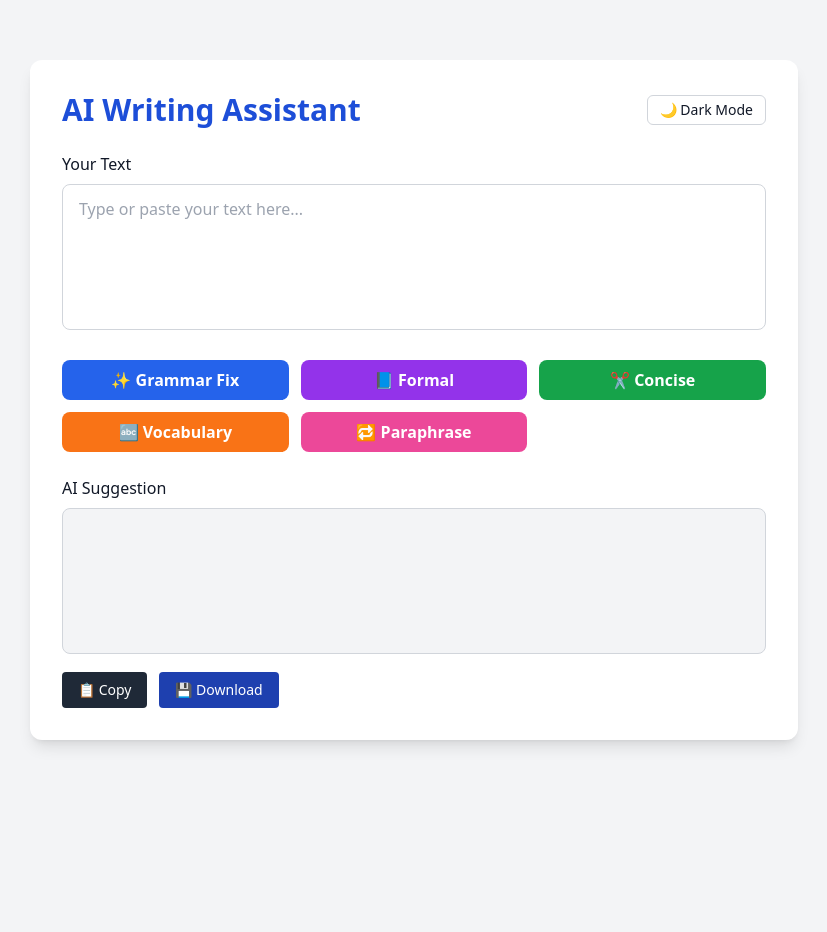
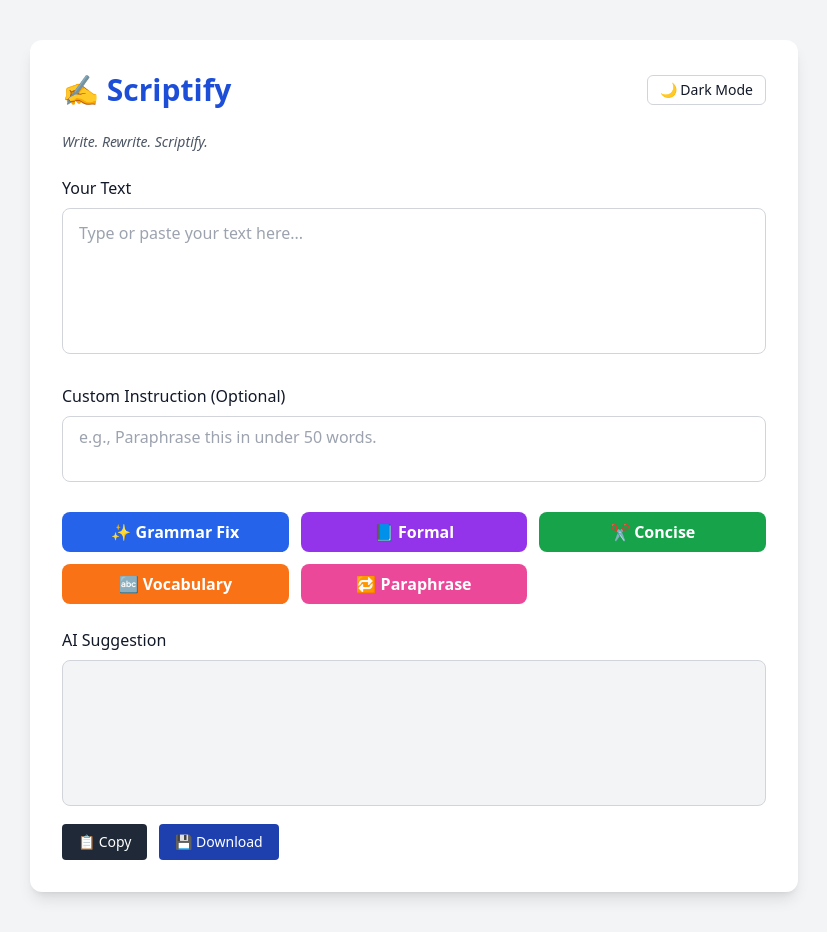
Before and after one commit to ArafathUIU/Scriptify-AI-Writing-Tool, a Flask app: page / in a window 1280 px wide. Shown: the whole page, without its empty margins (226-1053 px from the left). Before the commit the page ends 747 px from the top, so only its background shows below. Run offline with Flask 3, Linux system fonts and the light colour scheme; some libraries are stand-ins or nearby versions.

Commit message:
Added custom instruction feature + UI polish + branding (Scriptify)

```diff
--- a/app.py
+++ b/app.py
@@ -1,51 +1,95 @@
 from flask import Flask, render_template, request, jsonify
-from flask_cors import CORS
-from app.grammar_correction import correct_grammar
 from app.style_improvement import improve_text
 from app.paraphrasing import paraphrase_text
+import openai
+import os
+from dotenv import load_dotenv
+
+# Load environment variables
+load_dotenv()
+openai.api_key = os.getenv("OPENAI_API_KEY")
 
 app = Flask(__name__)
-CORS(app)  # Optional, allows cross-origin requests if needed
 
-@app.route("/")
-def index():
-    return render_template("index.html")
+# Home route
+@app.route('/')
+def home():
+    return render_template('index.html')
 
-@app.route("/correct", methods=["POST"])
+# Style improvement route
+@app.route('/improve', methods=['POST'])
+def improve():
+    data = request.get_json()
+    action = data.get('action')
+    text = data.get('text')
+    instruction = data.get('instruction', '').strip()
+
+    # If user provides custom instruction, redirect to /custom-instruction logic
+    if instruction:
+        return custom_instruction_internal(text, instruction)
+
+    improved_text = improve_text(text, action)
+    return jsonify({'result': improved_text})
+
+# Paraphrasing route
+@app.route('/paraphrase', methods=['POST'])
+def paraphrase():
+    data = request.get_json()
+    text = data.get('text')
+    instruction = data.get('instruction', '').strip()
+
+    # Paraphrasing also supports custom instruction
+    if instruction:
+        return custom_instruction_internal(text, instruction)
+
+    paraphrased_text = paraphrase_text(text)
+    return jsonify({'result': paraphrased_text})
+
+# Grammar correction route
+@app.route('/correct', methods=['POST'])
 def correct():
+    data = request.get_json()
+    text = data.get('text')
+    instruction = data.get('instruction', '').strip()
+
+    if instruction:
+        return custom_instruction_internal(text, instruction)
+
     try:
-        data = request.get_json()
-        text = data.get("text", "")
-        if not text:
-            return jsonify({"error": "No input text provided."}), 400
-        corrected_text = correct_grammar(text)
-        return jsonify({"corrected": corrected_text})
+        response = openai.ChatCompletion.create(
+            model="gpt-4o-mini",
+            messages=[
+                {"role": "user", "content": f"Please correct grammar and spelling:\n{text}"}
+            ],
+            temperature=0.4
+        )
+        result = response.choices[0].message['content'].strip()
+        return jsonify({'corrected': result})
     except Exception as e:
-        return jsonify({"error": str(e)}), 500
+        return jsonify({'error': f"OpenAI API error: {str(e)}"}), 500
 
-@app.route("/improve", methods=["POST"])
-def improve():
+# Explicit custom instruction route
+@app.route('/custom-instruction', methods=['POST'])
+def custom_instruction():
+    data = request.get_json()
+    text = data.get('text')
+    instruction = data.get('instruction')
+    return custom_instruction_internal(text, instruction)
+
+# Internal handler to avoid duplication
+def custom_instruction_internal(text, instruction):
     try:
-        data = request.get_json()
-        text = data.get("text", "")
-        action = data.get("action", "")
-        if not text or not action:
-            return jsonify({"error": "Text and action are required."}), 400
-        improved_text = improve_text(text, action)
-        return jsonify({"result": improved_text})
+        response = openai.ChatCompletion.create(
+            model="gpt-4o-mini",
+            messages=[
+                {"role": "user", "content": f"{instruction}\n{text}"}
+            ],
+            temperature=0.7
+        )
+        result = response.choices[0].message['content'].strip()
+        return jsonify({'result': result})
     except Exception as e:
-        return jsonify({"error": str(e)}), 500
+        return jsonify({'error': f"OpenAI API error: {str(e)}"}), 500
 
-
-@app.route("/paraphrase", methods=["POST"])
-def paraphrase():
-    try:
-        data = request.get_json()
-        text = data.get("text", "")
-        result = paraphrase_text(text)
-        return jsonify({"result": result})
-    except Exception as e:
-        return jsonify({"error": str(e)}), 500
-
-if __name__ == "__main__":
+if __name__ == '__main__':
     app.run(debug=True)
--- a/templates/index.html
+++ b/templates/index.html
@@ -3,7 +3,7 @@
 <head>
   <meta charset="UTF-8" />
   <meta name="viewport" content="width=device-width, initial-scale=1.0" />
-  <title>Writing Assistant</title>
+  <title>Scriptify – Write. Rewrite. Scriptify.</title>
   <script src="https://cdn.tailwindcss.com"></script>
   <style>
     textarea::placeholder {
@@ -21,25 +21,46 @@
       from { opacity: 0; transform: translateY(10px); }
       to { opacity: 1; transform: translateY(0); }
     }
+    .action-btn {
+      padding: 0.5rem 1rem;
+      font-weight: 600;
+      color: white;
+      border-radius: 0.5rem;
+      transition: background-color 0.2s;
+    }
   </style>
 </head>
 <body class="bg-gray-100 text-gray-900 min-h-screen flex items-center justify-center px-4 py-10">
   <div class="bg-white w-full max-w-3xl shadow-lg rounded-xl p-8 space-y-6 fade-in">
     <div class="flex justify-between items-center">
-      <h1 class="text-2xl sm:text-3xl font-bold text-blue-700">AI Writing Assistant</h1>
+      <h1 class="text-2xl sm:text-3xl font-bold text-blue-700">✍️ Scriptify</h1>
       <button id="toggleTheme" class="text-sm px-3 py-1 border border-gray-300 rounded-md hover:bg-gray-100">🌙 Dark Mode</button>
     </div>
+    <p class="text-sm text-gray-600 italic mb-2">Write. Rewrite. Scriptify.</p>
 
+    <!-- Input Text -->
     <div>
       <label for="inputText" class="block mb-2 font-medium">Your Text</label>
       <textarea
         id="inputText"
         rows="5"
         placeholder="Type or paste your text here..."
-        class="w-full border border-gray-300 rounded-lg px-4 py-3 resize-none"
+        class="w-full border border-gray-300 rounded-lg px-4 py-3 resize-none bg-white"
       ></textarea>
     </div>
 
+    <!-- Custom Instruction -->
+    <div>
+      <label for="customInstruction" class="block mb-2 font-medium">Custom Instruction (Optional)</label>
+      <textarea
+        id="customInstruction"
+        rows="2"
+        placeholder="e.g., Paraphrase this in under 50 words."
+        class="w-full border border-gray-300 rounded-lg px-4 py-2 resize-none bg-white"
+      ></textarea>
+    </div>
+
+    <!-- Action Buttons -->
     <div class="grid grid-cols-1 sm:grid-cols-2 md:grid-cols-3 gap-3">
       <button onclick="correctText()" class="action-btn bg-blue-600 hover:bg-blue-700">✨ Grammar Fix</button>
       <button onclick="improveTextStyle('formal')" class="action-btn bg-purple-600 hover:bg-purple-700">📘 Formal</button>
@@ -48,9 +69,11 @@
       <button onclick="improveTextStyle('paraphrase')" class="action-btn bg-pink-500 hover:bg-pink-600">🔁 Paraphrase</button>
     </div>
 
+    <!-- Feedback -->
     <div id="loading" class="text-center text-blue-600 font-medium hidden">Processing...</div>
     <div id="error" class="text-center text-red-500 font-medium hidden"></div>
 
+    <!-- Output -->
     <div>
       <label for="outputText" class="block mb-2 font-medium">AI Suggestion</label>
       <textarea
@@ -66,6 +89,7 @@
     </div>
   </div>
 
+  <!-- JavaScript -->
   <script>
     const body = document.body;
     const themeToggle = document.getElementById("toggleTheme");
@@ -107,6 +131,13 @@
       const output = document.getElementById("outputText");
       const loading = document.getElementById("loading");
       const error = document.getElementById("error");
+      const instruction = document.getElementById("customInstruction").value.trim();
+
+      // Include custom instruction if available
+      if (instruction) {
+        payload.instruction = instruction;
+      }
+
       output.value = "";
       error.classList.add("hidden");
       loading.classList.remove("hidden");
@@ -134,15 +165,5 @@
       }
     }
   </script>
-
-  <style>
-    .action-btn {
-      padding: 0.5rem 1rem;
-      font-weight: 600;
-      color: white;
-      border-radius: 0.5rem;
-      transition: background-color 0.2s;
-    }
-  </style>
 </body>
 </html>
```
Also changed, not shown: test.html (added, +48 -0 lines).
